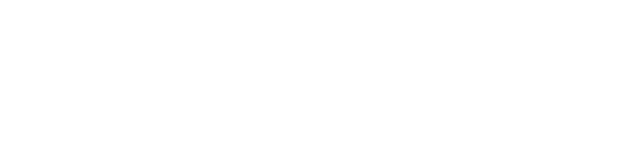
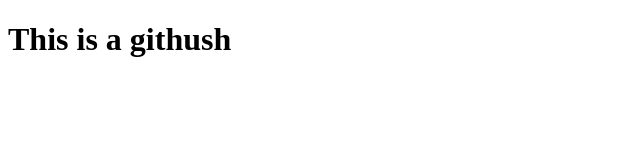
Before and after one commit to leahlevovitz/test2, a plain HTML site: page index.html in a window 1280 px wide. Shown: the whole page, without its empty margins (0-640 px from the left). Drawn offline with Linux system fonts and the light colour scheme.

Commit message:
add password.txt

```diff
--- a/index.html
+++ b/index.html
@@ -6,6 +6,6 @@
     <title>Document</title>
 </head>
 <body>
-
+    <h1>This is a githush</h1>
 </body>
 </html>
```
Also changed, not shown: password.txt (added), starter.txt.
